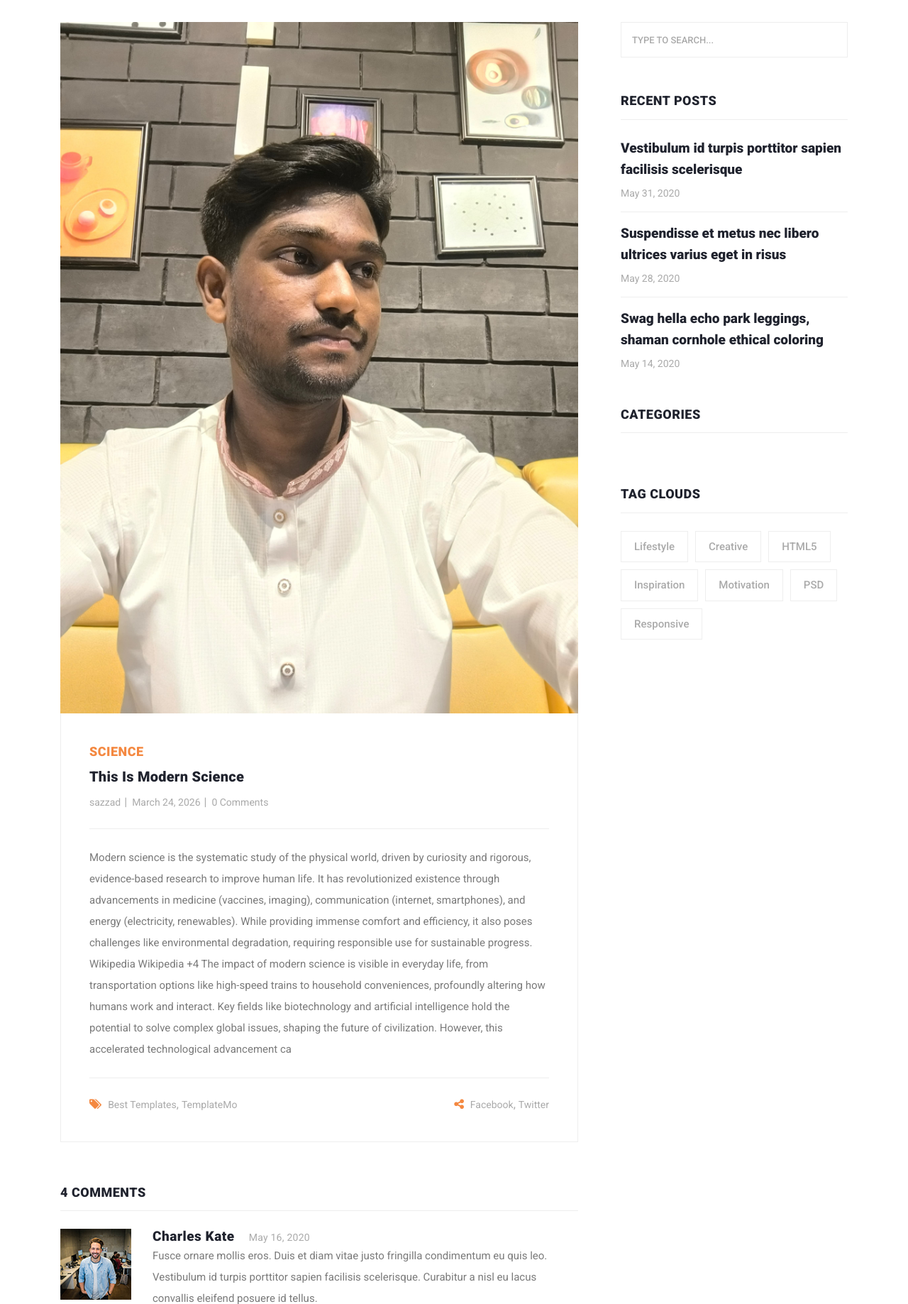
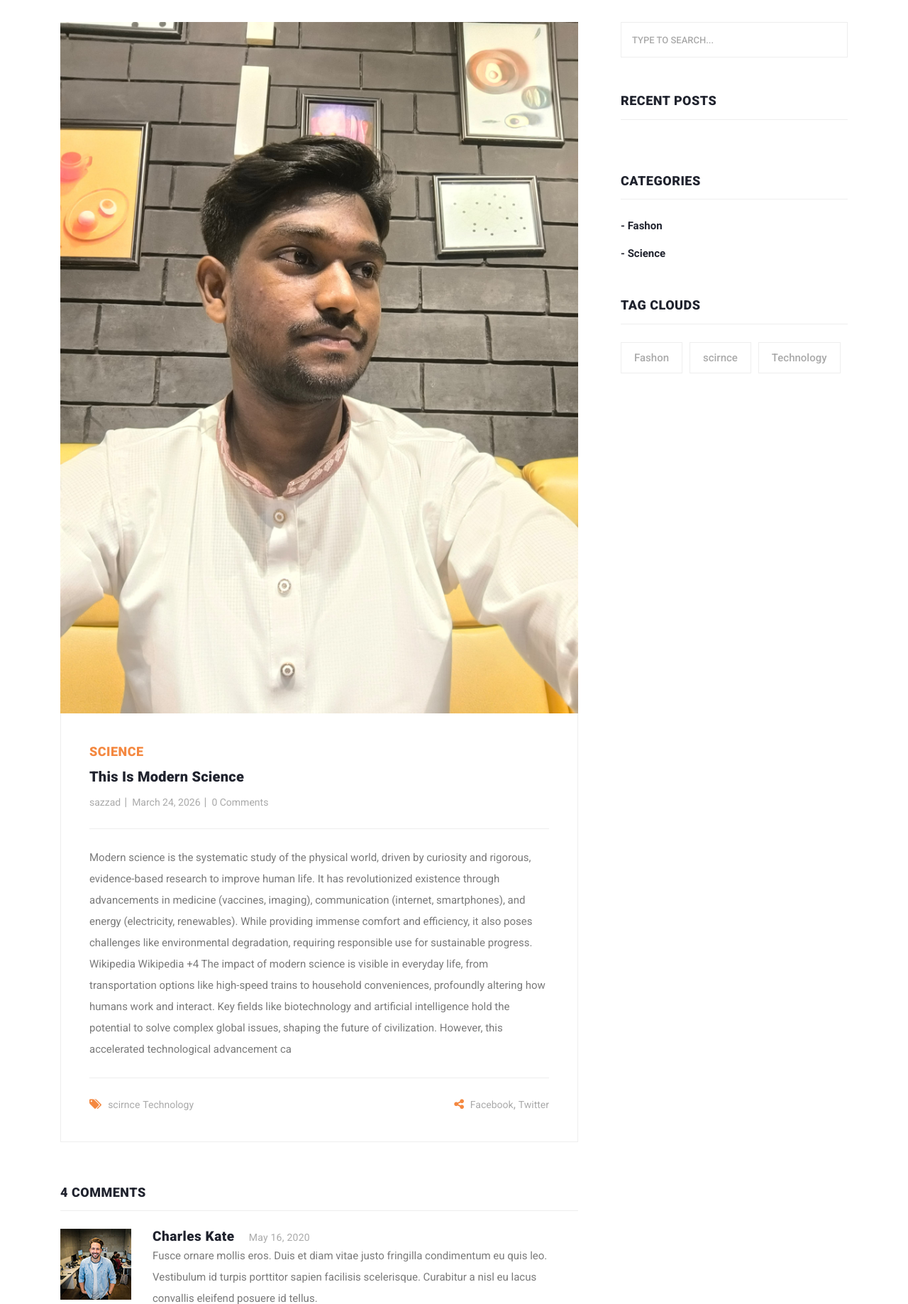
Before and after one commit to gitsaz/practice_blog_project, a Django app: a page that uses templates/blog_details.html in a window 1280 px wide. Shown: the part 169-2006 px from the top of the page at 71% size. Run offline with Django 5.2, Linux system fonts and the light colour scheme; data comes from the database, SQL or seed files in the repository; tables that the repository leaves empty hold one stand-in row (values such as "Sample post"); some libraries are stand-ins or nearby versions.

Commit message:
problems fixed

```diff
--- a/blogapp/views.py
+++ b/blogapp/views.py
@@ -42,9 +42,13 @@ def blogs(request):
 
 def blog_details(request, slug):
     blog = get_object_or_404(Blog, slug=slug)
+    categories = Category.objects.all()
+    tags = Tag.objects.all()
 
     context = {
-        'blog':blog
+        'blog':blog,
+        'categories':categories,
+        'tags':tags
     }
 
     return render(request, 'blog_details.html', context)
--- a/templates/blog_card.html
+++ b/templates/blog_card.html
@@ -6,7 +6,7 @@
     </div>
     <div class="down-content">
       <span>{{blog.category}}</span>
-      <a href="post-details.html"><h4>{{blog.title}}</h4></a>
+      <a href="{% url 'blog_details' blog.slug %}"><h4>{{blog.title}}</h4></a>
       <ul class="post-info">
         <li><a href="#">{{blog.user.username}}</a></li>
         <li><a href="#">{{blog.created_date}}</a></li>
--- a/templates/blog_details.html
+++ b/templates/blog_details.html
@@ -29,8 +29,13 @@
                           <div class="col-6">
                             <ul class="post-tags">
                               <li><i class="fa fa-tags"></i></li>
-                              <li><a href="#">Best Templates</a>,</li>
-                              <li><a href="#">TemplateMo</a></li>
+                              {% if blog.tag.all.count > 0 %}
+                              {% for tag in blog.tag.all %}
+                              <li><a href="#">{{tag.title}}</a></li>
+                              {% endfor %}
+                              {% else %}
+                              <li>None</li>
+                              {% endif %}
                             </ul>
                           </div>
                           <div class="col-6">
@@ -133,74 +138,7 @@
               </div>
             </div>
           </div>
-          <div class="col-lg-4">
-            <div class="sidebar">
-              <div class="row">
-                <div class="col-lg-12">
-                  <div class="sidebar-item search">
-                    <form id="search_form" name="gs" method="GET" action="#">
-                      <input type="text" name="q" class="searchText" placeholder="type to search..." autocomplete="on">
-                    </form>
-                  </div>
-                </div>
-                <div class="col-lg-12">
-                  <div class="sidebar-item recent-posts">
-                    <div class="sidebar-heading">
-                      <h2>Recent Posts</h2>
-                    </div>
-                    <div class="content">
-                      <ul>
-                        <li><a href="post-details.html">
-                          <h5>Vestibulum id turpis porttitor sapien facilisis scelerisque</h5>
-                          <span>May 31, 2020</span>
-                        </a></li>
-                        <li><a href="post-details.html">
-                          <h5>Suspendisse et metus nec libero ultrices varius eget in risus</h5>
-                          <span>May 28, 2020</span>
-                        </a></li>
-                        <li><a href="post-details.html">
-                          <h5>Swag hella echo park leggings, shaman cornhole ethical coloring</h5>
-                          <span>May 14, 2020</span>
-                        </a></li>
-                      </ul>
-                    </div>
-                  </div>
-                </div>
-                <div class="col-lg-12">
-                  <div class="sidebar-item categories">
-                    <div class="sidebar-heading">
-                      <h2>Categories</h2>
-                    </div>
-                    <div class="content">
-                      <ul>
-                        {% for category in categories %}
-                        <li><a href="#">- {{category.title}}</a></li>
-                        {% endfor %}
-                      </ul>
-                    </div>
-                  </div>
-                </div>
-                <div class="col-lg-12">
-                  <div class="sidebar-item tags">
-                    <div class="sidebar-heading">
-                      <h2>Tag Clouds</h2>
-                    </div>
-                    <div class="content">
-                      <ul>
-                        <li><a href="#">Lifestyle</a></li>
-                        <li><a href="#">Creative</a></li>
-                        <li><a href="#">HTML5</a></li>
-                        <li><a href="#">Inspiration</a></li>
-                        <li><a href="#">Motivation</a></li>
-                        <li><a href="#">PSD</a></li>
-                        <li><a href="#">Responsive</a></li>
-                      </ul>
-                    </div>
-                  </div>
-                </div>
-              </div>
-            </div>
-          </div>
+          {% include 'sidebar.html' %}
         </div>
       </div>
     </section>
```
